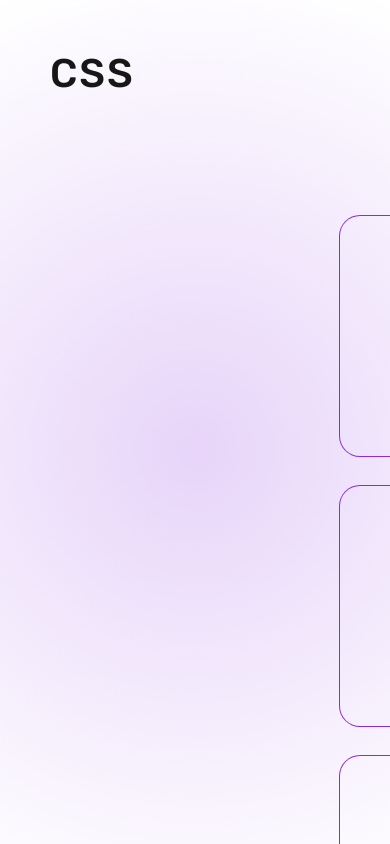
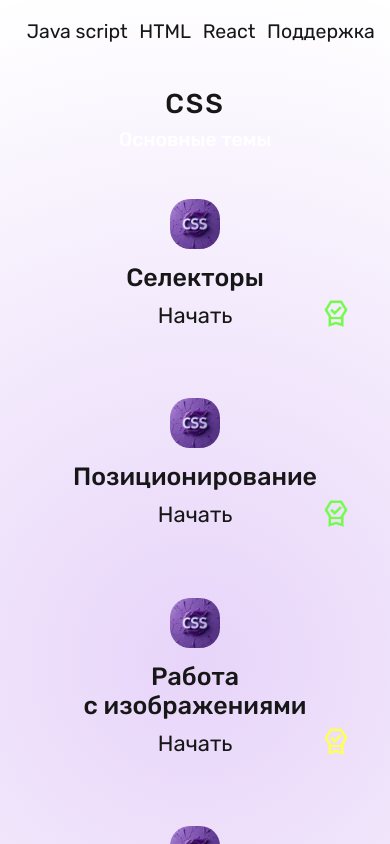
Before and after one commit to DiabloSabrith/NazDev-444, a Next.js app: page /css in a window 390 px wide. Shown: the top 844 px of the page. Built offline with nearby package versions, Linux system fonts and the light colour scheme.

Commit message:
main adaptiv

```diff
--- a/src/app/css/page.module.scss
+++ b/src/app/css/page.module.scss
@@ -4,6 +4,80 @@
     height: 900px;
     background-color:transparent;
   }
+  //TODO
+  @media (min-width:320px) and (max-width:475px){
+    .container{
+      width: 100%;
+      background-color: transparent;
+      height: auto;
+       }
+     .header{
+      width: 100%;
+      height: auto;
+      background-color: transparent;
+      display: flex;
+      align-items: center;
+      justify-content: center;
+      flex-direction: column;
+      .ul{
+        order:0;
+        margin-right: 0;
+        .li{
+          padding-left: 3vw;
+        }
+      }
+      .title{
+        padding: 0;
+        order:1;
+        font-size: 7vw;
+      }
+      .a{
+        font-size: 5vw;
+      }
+         }
+     .main{
+      flex-direction: column;
+      height:auto;
+      width: 100%;
+      background-color: transparent;
+      .h2{
+        padding: 2%;
+        font-size: 5vw;
+      }
+      .main_TemItems{
+        height:auto;
+        background-color: transparent;
+        width: 100%;
+        display: flex;
+        flex-direction: column;
+        gap: 10px;
+        align-items: center;
+        justify-content: center;
+        .item{
+          width: 90%;
+          box-shadow: none;
+          border-radius: 20px;
+          background-color:transparent;
+          margin: 0;
+          height: 20%;
+          padding-bottom: 5%;
+          .overlay{
+            display: none;
+          }
+          .overlay_right{
+            display: none;
+          }
+        }
+        .item:hover{
+        background-image: none;
+        }
+      }
+         }
+     .footerTitle{
+      display: none;
+         }
+  }
+  //TODO
 .img{
   border-radius: 20px;
 }
--- a/src/app/html/html.module.scss
+++ b/src/app/html/html.module.scss
@@ -4,7 +4,80 @@
   height: 900px;
   background-color:transparent;
 }
-
+//TODO
+@media  (min-width:320px) and (max-width: 475px){
+  .container{
+    width: 100%;
+    background-color: transparent;
+    height: auto;
+  }
+   .header{
+    width: 100%;
+    height: auto;
+    background-color: transparent;
+    display: flex;
+    align-items: center;
+    justify-content: center;
+    flex-direction: column;
+    .ul{
+      order:0;
+      margin-right: 0;
+      .li{
+        padding-left: 3vw;
+      }
+    }
+    .title{
+      padding: 0;
+      order:1;
+      font-size: 7vw;
+    }
+    .a{
+      font-size: 5vw;
+    }
+       }
+   .main{
+    flex-direction: column;
+    height:auto;
+    width: 100%;
+    background-color: transparent;
+    .h2{
+      padding: 2%;
+      font-size: 5vw;
+    }
+    .main_TemItems{
+      height:auto;
+      background-color: transparent;
+      width: 100%;
+      display: flex;
+      flex-direction: column;
+      gap: 10px;
+      align-items: center;
+      justify-content: center;
+      .item{
+        width: 90%;
+        box-shadow: none;
+        border-radius: 20px;
+        background-color:transparent;
+        margin: 0;
+        height: 20%;
+        padding-bottom: 5%;
+        .overlay{
+          display: none;
+        }
+        .overlay_right{
+          display: none;
+        }
+      }
+      .item:hover{
+      background-image: none;
+      }
+    }
+       }
+   .footerTitle{
+    display: none;
+     }
+}
+//TODO
 .header{
   width: 100%;
   height: 120px;
--- a/src/app/js/js.module.scss
+++ b/src/app/js/js.module.scss
@@ -5,6 +5,7 @@
     height: 900px;
     background-color:transparent;
   }
+  //TODO
      @media  (min-width:320px) and (max-width: 475px){
      .container{
       width: 100%;
@@ -82,7 +83,7 @@
       display: none;
     }
   }
-
+//TODO
   .header{
     width: 100%;
     height: 120px;
@@ -150,6 +151,9 @@
     text-align: center;
     margin-left: 40px;
     margin-bottom: 30px;
+    .a{
+      color: #30dd8a;
+    }
 
     .overlay{
       position: absolute; /* Абсолютное позиционирование относительно родителя */
--- a/src/app/js/page.js
+++ b/src/app/js/page.js
@@ -292,6 +292,7 @@ export  default function JsPage () {
 
  </div>
 
+
       </div>
 
         </article>
--- a/src/app/react/page.module.scss
+++ b/src/app/react/page.module.scss
@@ -3,6 +3,79 @@
     margin: 0 auto ;
     height: 900px;
     background-color:transparent;
+  }
+
+  @media (min-width:320px) and (max-width:475px){
+    .container{
+      width: 100%;
+      background-color: transparent;
+      height: auto;
+         }
+     .header{
+      width: 100%;
+      height: auto;
+      background-color: transparent;
+      display: flex;
+      align-items: center;
+      justify-content: center;
+      flex-direction: column;
+      .ul{
+        order:0;
+        margin-right: 0;
+        .li{
+          padding-left: 3vw;
+        }
+      }
+      .title{
+        padding: 0;
+        order:1;
+        font-size: 7vw;
+      }
+      .a{
+        font-size: 5vw;
+      }
+         }
+     .main{
+      flex-direction: column;
+      height:auto;
+      width: 100%;
+      background-color: transparent;
+      .h2{
+        padding: 2%;
+        font-size: 5vw;
+      }
+      .main_TemItems{
+        height:auto;
+        background-color: transparent;
+        width: 100%;
+        display: flex;
+        flex-direction: column;
+        gap: 10px;
+        align-items: center;
+        justify-content: center;
+        .item{
+          width: 90%;
+          box-shadow: none;
+          border-radius: 20px;
+          background-color:transparent;
+          margin: 0;
+          height: 20%;
+          padding-bottom: 5%;
+          .overlay{
+            display: none;
+          }
+          .overlay_right{
+            display: none;
+          }
+        }
+        .item:hover{
+        background-image: none;
+        }
+      }
+         }
+     .footerTitle{
+      display: none;
+         }
   }
 
   .header{
--- a/src/app/support/page.module.scss
+++ b/src/app/support/page.module.scss
@@ -78,7 +78,7 @@ $br: 20px;
     .moreInfoBlock{
       height: auto;
       margin-top: 10px;
-      gap:10px;
+      gap:25px;
      .InfoBlock{
       width: 95%;
        margin-top: 0;
```
